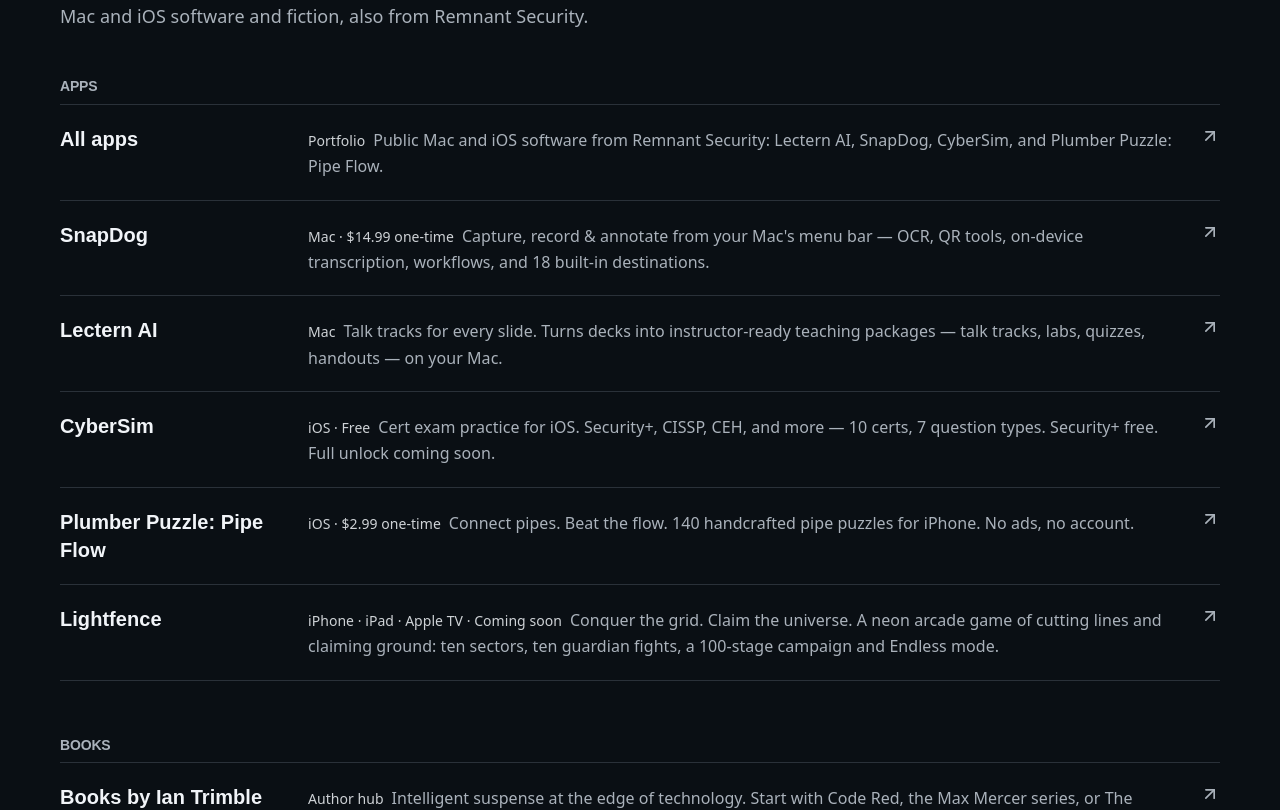
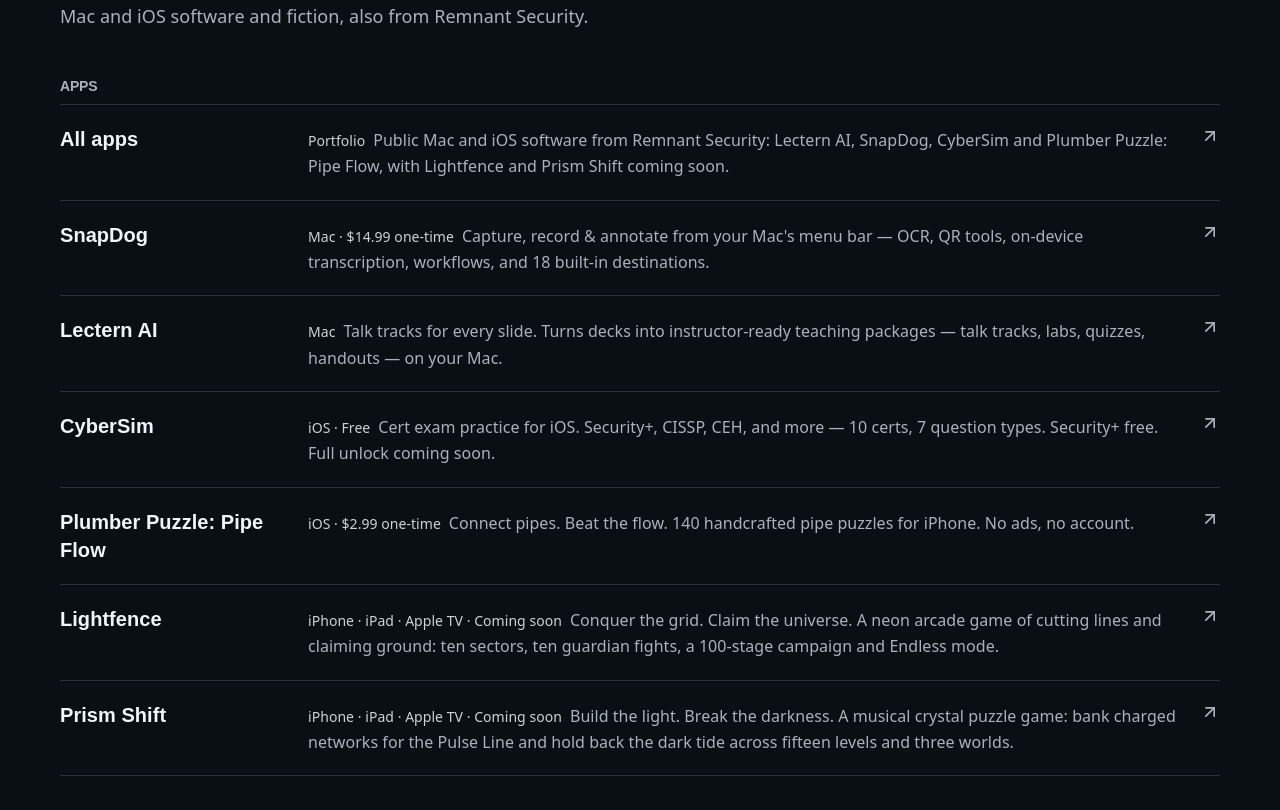
Before and after one commit to itrimble/Cybersecurity-Training-Links, a React (Vite) app: page / in a window 1280 px wide. Shown: the part 10220-11030 px from the top of the page. Built offline with nearby package versions, Linux system fonts and the light colour scheme; no server answers.

Commit message:
List Prism Shift under Apps
Prism Shift now has a live page at prismshift.remnantsecurity.com, so it
joins Lightfence in the Apps section. Also refreshes the 'All apps' blurb,
which still named only the four shipped titles.

```diff
--- a/src/data/sites.ts
+++ b/src/data/sites.ts
@@ -10,12 +10,13 @@
 ];
 
 export const appSites: SiteLink[] = [
-  { name: "All apps", href: "https://apps.remnantsecurity.com/", tag: "Portfolio", blurb: "Public Mac and iOS software from Remnant Security: Lectern AI, SnapDog, CyberSim, and Plumber Puzzle: Pipe Flow." },
+  { name: "All apps", href: "https://apps.remnantsecurity.com/", tag: "Portfolio", blurb: "Public Mac and iOS software from Remnant Security: Lectern AI, SnapDog, CyberSim and Plumber Puzzle: Pipe Flow, with Lightfence and Prism Shift coming soon." },
   { name: "SnapDog", href: "https://snapdog.remnantsecurity.com/", tag: "Mac · $14.99 one-time", blurb: "Capture, record & annotate from your Mac's menu bar — OCR, QR tools, on-device transcription, workflows, and 18 built-in destinations." },
   { name: "Lectern AI", href: "https://lectern.remnantsecurity.com/", tag: "Mac", blurb: "Talk tracks for every slide. Turns decks into instructor-ready teaching packages — talk tracks, labs, quizzes, handouts — on your Mac." },
   { name: "CyberSim", href: "https://cybersim.remnantsecurity.com/", tag: "iOS · Free", blurb: "Cert exam practice for iOS. Security+, CISSP, CEH, and more — 10 certs, 7 question types. Security+ free. Full unlock coming soon." },
   { name: "Plumber Puzzle: Pipe Flow", href: "https://plumberpuzzle.remnantsecurity.com/", tag: "iOS · $2.99 one-time", blurb: "Connect pipes. Beat the flow. 140 handcrafted pipe puzzles for iPhone. No ads, no account." },
   { name: "Lightfence", href: "https://lightfence.remnantsecurity.com/", tag: "iPhone · iPad · Apple TV · Coming soon", blurb: "Conquer the grid. Claim the universe. A neon arcade game of cutting lines and claiming ground: ten sectors, ten guardian fights, a 100-stage campaign and Endless mode." },
+  { name: "Prism Shift", href: "https://prismshift.remnantsecurity.com/", tag: "iPhone · iPad · Apple TV · Coming soon", blurb: "Build the light. Break the darkness. A musical crystal puzzle game: bank charged networks for the Pulse Line and hold back the dark tide across fifteen levels and three worlds." },
 ];
 
 export const bookSites: SiteLink[] = [
```
